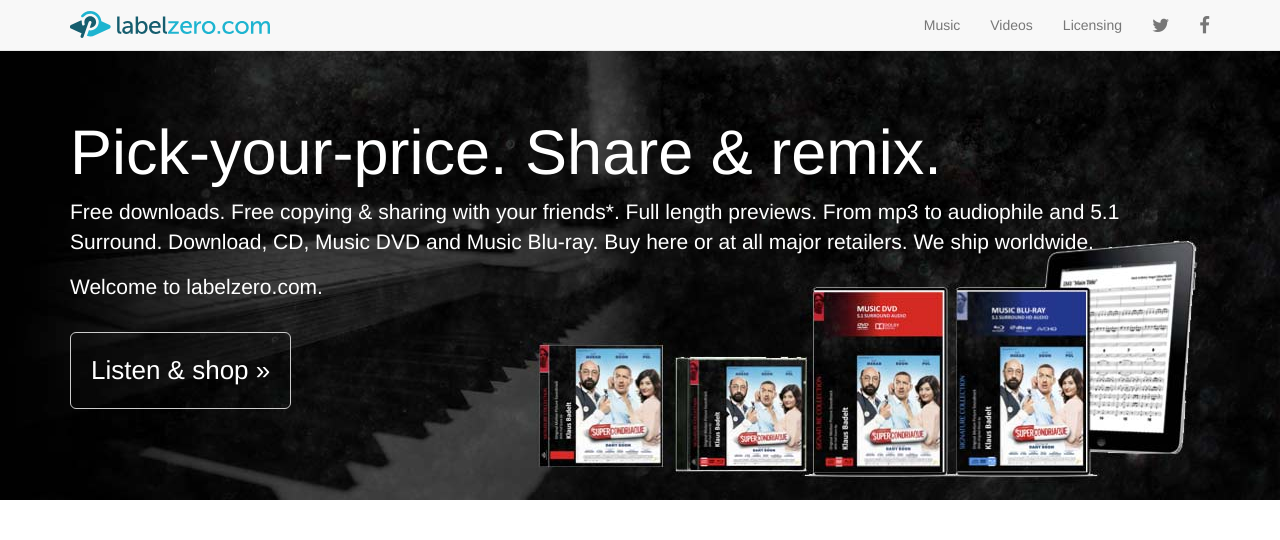
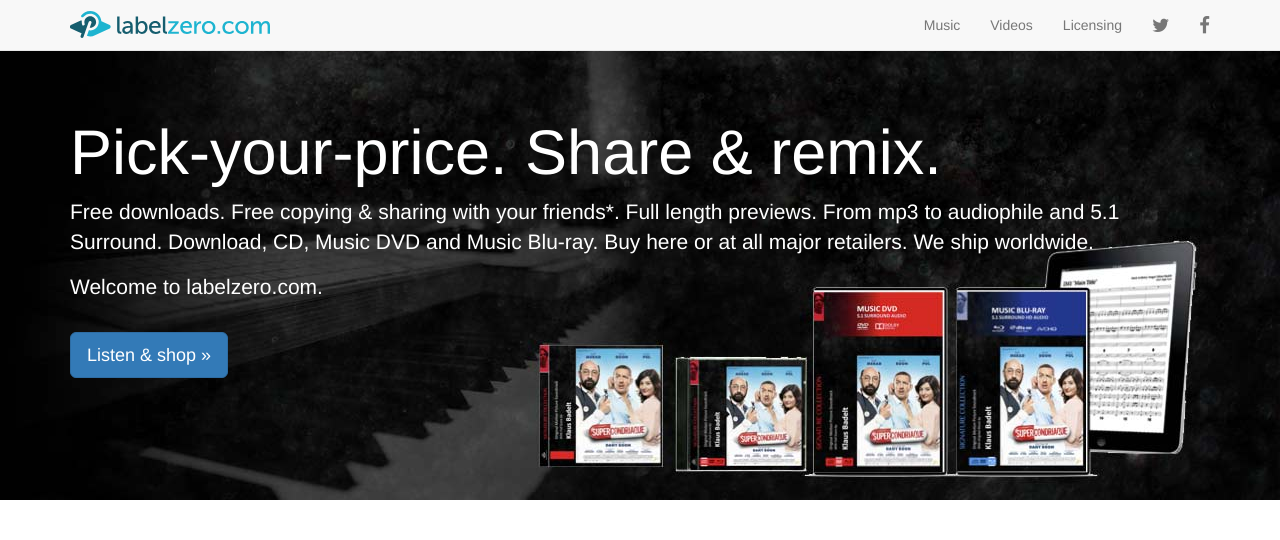
Before and after one commit to klausbadelt/labelzero.com, a Jekyll site: the page built from index.html, in a window 1280 px wide and 1271 px high. Shown: the top 540 px of the window. Built offline with Jekyll 4.4.1, drawn with Linux system fonts in a browser that asks for light colours; nearby versions of some CDN libraries; Markdown is read by kramdown in place of the engine named in the settings; grey boxes are pictures that could not be loaded.

Commit message:
back to primary button in jumbotron - better for mobile

```diff
--- a/index.html
+++ b/index.html
@@ -11,7 +11,7 @@ id: home
     <p>Free downloads. Free copying & sharing with your friends*. Full length previews. From mp3 to audiophile and 5.1 Surround. Download, CD, Music DVD and Music Blu-ray. Buy here or at all major retailers. We ship worldwide.</p>
     <p>Welcome to labelzero.com.</p>
     <p>
-      <a href="#music" class="btn btn-default btn-lg">Listen &amp; shop &raquo;</a><br />
+      <a href="#music" class="btn btn-primary btn-lg">Listen &amp; shop &raquo;</a><br />
     </p>
   </div>
 </div>
```
